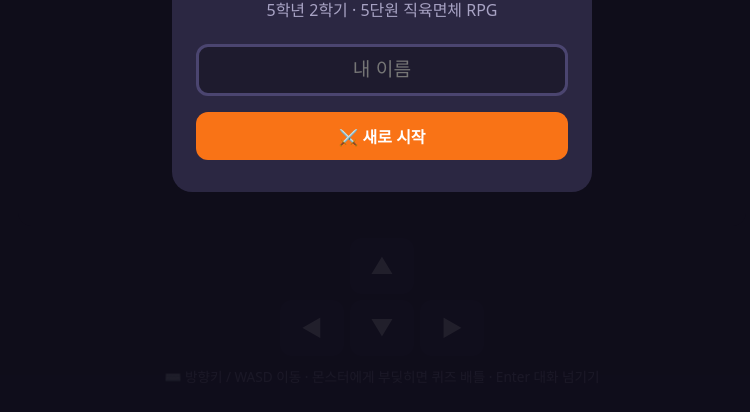
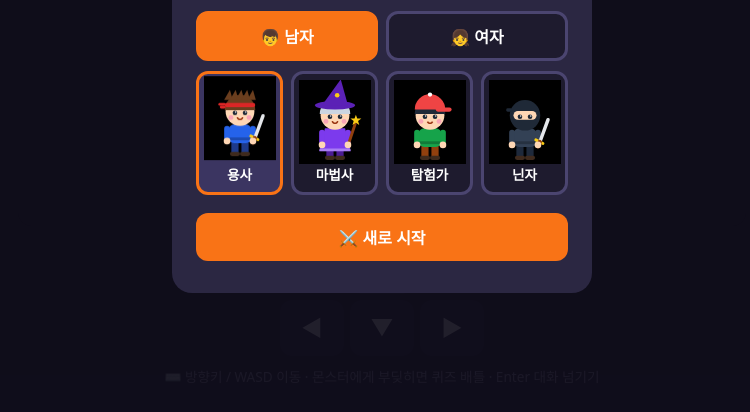
Before and after one commit to GeniusChoi118/elementary-game, a plain HTML site: page index.html in a window 1280 px wide. Shown: the part 388-800 px from the top of the page, without its empty margins (258-1008 px from the left). Drawn offline with Linux system fonts and the light colour scheme.

Commit message:
Add character selection with 4 boy and 4 girl hand-drawn characters
Co-Authored-By: Claude Opus 5.5 <noreply@anthropic.com>

```diff
--- a/index.html
+++ b/index.html
@@ -57,7 +57,7 @@
       <div class="arena">
         <div class="fighter" id="bPlayer">
           <div class="f-name" id="bPlayerName"></div>
-          <div class="f-emoji">🧒</div>
+          <canvas id="bPlayerCanvas" class="f-char" width="100" height="110"></canvas>
           <div class="bar"><div id="bPlayerHp" class="bar-fill hp"></div></div>
           <div class="bar-text" id="bPlayerHpText"></div>
         </div>
@@ -94,6 +94,11 @@
       <h1>큐브 왕국 모험</h1>
       <p class="sub">5학년 2학기 · 5단원 직육면체 RPG</p>
       <input id="nameInput" maxlength="8" placeholder="내 이름" autocomplete="off">
+      <div class="gender-tabs">
+        <button class="tab active" data-g="male">👦 남자</button>
+        <button class="tab" data-g="female">👧 여자</button>
+      </div>
+      <div class="char-grid" id="charGrid"></div>
       <div class="title-btns">
         <button id="newBtn">⚔️ 새로 시작</button>
         <button id="continueBtn" class="secondary hidden">▶ 이어하기</button>
@@ -115,6 +120,7 @@
   </div>
 
   <script src="js/questions.js"></script>
+  <script src="js/characters.js"></script>
   <script src="js/game.js"></script>
 </body>
 </html>
--- /dev/null
+++ b/js/characters.js
@@ -0,0 +1,155 @@
+// =====================================================
+//  캐릭터 - 남자 4명, 여자 4명 (캔버스에 직접 그려요)
+// =====================================================
+const CHARACTERS = {
+  male: [
+    { id: "m1", name: "용사", hair: "spiky", hairColor: "#6b3e1e", shirt: "#2563eb", pants: "#1e3a8a", acc: "headband", accColor: "#dc2626", item: "sword" },
+    { id: "m2", name: "마법사", hair: "short", hairColor: "#cbd5e1", shirt: "#7c3aed", pants: "#4c1d95", dress: true, acc: "wizardHat", accColor: "#5b21b6", item: "wand" },
+    { id: "m3", name: "탐험가", hair: "short", hairColor: "#1f2937", shirt: "#16a34a", pants: "#92400e", acc: "cap", accColor: "#ef4444" },
+    { id: "m4", name: "닌자", hair: "none", shirt: "#334155", pants: "#1e293b", acc: "hood", accColor: "#1f2937", item: "sword" },
+  ],
+  female: [
+    { id: "f1", name: "기사", hair: "long", hairColor: "#facc15", shirt: "#dc2626", pants: "#7f1d1d", acc: "headband", accColor: "#f8fafc", item: "sword" },
+    { id: "f2", name: "마법사", hair: "long", hairColor: "#ec4899", shirt: "#a855f7", pants: "#6b21a8", dress: true, acc: "wizardHat", accColor: "#db2777", item: "wand" },
+    { id: "f3", name: "탐험가", hair: "ponytail", hairColor: "#92400e", shirt: "#f97316", pants: "#1e3a8a", acc: "bow", accColor: "#ef4444" },
+    { id: "f4", name: "공주", hair: "pigtails", hairColor: "#111827", shirt: "#38bdf8", pants: "#0369a1", dress: true, acc: "crown", accColor: "#facc15" },
+  ],
+};
+const CHAR_LIST = [...CHARACTERS.male, ...CHARACTERS.female];
+const charById = (id) => CHAR_LIST.find((c) => c.id === id) || CHAR_LIST[0];
+
+// (x, y) = 발 가운데, size = 키(px). opts: { flip: 왼쪽 보기, walk: 0~1 걷는 동작 }
+function drawCharacter(ctx, x, y, size, c, opts = {}) {
+  const u = size / 50;
+  const skin = c.skin || "#ffd7b5";
+  const step = opts.walk ? Math.sin(opts.walk * Math.PI * 2) * 2.5 : 0;
+
+  ctx.save();
+  ctx.translate(x, y);
+  if (opts.flip) ctx.scale(-1, 1);
+  ctx.scale(u, u);
+
+  const circle = (cx, cy, r, col) => { ctx.fillStyle = col; ctx.beginPath(); ctx.arc(cx, cy, r, 0, Math.PI * 2); ctx.fill(); };
+  const rr = (rx, ry, w, h, r, col) => {
+    ctx.fillStyle = col;
+    ctx.beginPath();
+    if (ctx.roundRect) ctx.roundRect(rx, ry, w, h, r); else ctx.rect(rx, ry, w, h);
+    ctx.fill();
+  };
+  const poly = (pts, col) => {
+    ctx.fillStyle = col;
+    ctx.beginPath();
+    pts.forEach(([px, py], i) => (i ? ctx.lineTo(px, py) : ctx.moveTo(px, py)));
+    ctx.closePath();
+    ctx.fill();
+  };
+  const line = (x1, y1, x2, y2, w, col) => {
+    ctx.strokeStyle = col; ctx.lineWidth = w; ctx.lineCap = "round";
+    ctx.beginPath(); ctx.moveTo(x1, y1); ctx.lineTo(x2, y2); ctx.stroke();
+  };
+  const hairCap = () => { ctx.fillStyle = c.hairColor; ctx.beginPath(); ctx.arc(0, -32, 10.6, Math.PI, 0); ctx.fill(); };
+
+  // ----- 뒷머리 -----
+  if (c.hair === "long") rr(-11, -34, 22, 22, 6, c.hairColor);
+  if (c.hair === "ponytail") { circle(-11, -30, 5, c.hairColor); rr(-15, -30, 6, 14, 3, c.hairColor); }
+
+  // ----- 다리 -----
+  const liftL = Math.max(0, step), liftR = Math.max(0, -step);
+  rr(-6, -11, 5, 10 - liftL, 2, c.pants);
+  rr(1, -11, 5, 10 - liftR, 2, c.pants);
+  rr(-7, -3 - liftL, 7, 3, 1.5, "#3f2a1d");
+  rr(0, -3 - liftR, 7, 3, 1.5, "#3f2a1d");
+
+  // ----- 몸 -----
+  if (c.dress) {
+    poly([[-7, -22], [7, -22], [11, -6], [-11, -6]], c.shirt);
+    rr(-11, -8, 22, 2, 1, "rgba(255,255,255,0.35)");
+  } else {
+    rr(-8, -22, 16, 13, 4, c.shirt);
+    rr(-8, -13, 16, 2, 0, "rgba(0,0,0,0.25)");
+  }
+
+  // ----- 팔 -----
+  rr(-11, -21, 4, 10, 2, c.shirt);
+  rr(7, -21, 4, 10, 2, c.shirt);
+  circle(-9, -10.5, 2.3, skin);
+
+  // ----- 들고 있는 것 -----
+  if (c.item === "sword") {
+    line(10.5, -13, 16, -28, 2.4, "#e5e7eb");
+    line(7.5, -14, 12.5, -11.5, 2, "#facc15");
+    line(9, -9.5, 10.3, -12.5, 3, "#92400e");
+  } else if (c.item === "wand") {
+    line(9, -10, 14, -25, 2, "#92400e");
+    const sx = 14.5, sy = -27.5;
+    const star = [];
+    for (let i = 0; i < 10; i++) {
+      const r = i % 2 ? 1.6 : 4;
+      const a = -Math.PI / 2 + (i * Math.PI) / 5;
+      star.push([sx + Math.cos(a) * r, sy + Math.sin(a) * r]);
+    }
+    poly(star, "#facc15");
+  }
+  circle(9, -10.5, 2.3, skin);
+
+  // ----- 머리 -----
+  circle(0, -31, 10, skin);
+
+  if (c.acc === "hood") {
+    circle(0, -31, 10.6, c.accColor);
+    rr(-8, -34, 16, 6, 3, skin);
+    rr(-13, -36, 4, 2.5, 1, c.accColor);
+  } else {
+    if (c.hair === "short" || c.hair === "ponytail") hairCap();
+    if (c.hair === "spiky") {
+      hairCap();
+      for (let i = -2; i <= 2; i++) poly([[i * 4 - 3, -39], [i * 4 + 3, -39], [i * 4 + 1, -46]], c.hairColor);
+    }
+    if (c.hair === "long") { hairCap(); rr(-11, -33, 4, 15, 2, c.hairColor); rr(7, -33, 4, 15, 2, c.hairColor); }
+    if (c.hair === "pigtails") { hairCap(); circle(-12.5, -28, 5, c.hairColor); circle(12.5, -28, 5, c.hairColor); }
+  }
+
+  // ----- 얼굴 -----
+  circle(-3.5, -30, 1.6, "#1f2937");
+  circle(3.5, -30, 1.6, "#1f2937");
+  circle(-3, -30.6, 0.5, "#ffffff");
+  circle(4, -30.6, 0.5, "#ffffff");
+  if (c.acc !== "hood") {
+    circle(-6.3, -26.8, 1.7, "rgba(244,114,182,0.5)");
+    circle(6.3, -26.8, 1.7, "rgba(244,114,182,0.5)");
+    ctx.strokeStyle = "#9a3412"; ctx.lineWidth = 1.1;
+    ctx.beginPath(); ctx.arc(0, -27.5, 2, 0.15 * Math.PI, 0.85 * Math.PI); ctx.stroke();
+  }
+
+  // ----- 장식 -----
+  switch (c.acc) {
+    case "headband":
+      rr(-10.6, -37, 21.2, 3, 1.5, c.accColor);
+      rr(-15, -37, 5, 2, 1, c.accColor);
+      rr(-14, -35, 4, 2, 1, c.accColor);
+      break;
+    case "wizardHat":
+      ctx.fillStyle = c.accColor;
+      ctx.beginPath(); ctx.ellipse(0, -38, 14, 3, 0, 0, Math.PI * 2); ctx.fill();
+      poly([[-9, -38], [9, -38], [4, -56]], c.accColor);
+      circle(1.5, -45, 1.6, "#facc15");
+      break;
+    case "cap":
+      ctx.fillStyle = c.accColor;
+      ctx.beginPath(); ctx.arc(0, -35, 10.6, Math.PI, 0); ctx.fill();
+      rr(4, -36.5, 11, 3, 1.5, c.accColor);
+      circle(0, -45.4, 1.5, "#ffffff");
+      break;
+    case "crown":
+      poly([[-7, -40], [-7, -47], [-3.5, -43.5], [0, -49], [3.5, -43.5], [7, -47], [7, -40]], c.accColor);
+      circle(0, -42.5, 1.3, "#ef4444");
+      break;
+    case "bow":
+      poly([[-6, -42], [-13, -46], [-13, -38]], c.accColor);
+      poly([[-6, -42], [1, -46], [1, -38]], c.accColor);
+      circle(-6, -42, 2, "#b91c1c");
+      break;
+  }
+
+  ctx.restore();
+}
--- a/js/game.js
+++ b/js/game.js
@@ -165,9 +165,9 @@
   // =====================================================
   let P = null;
 
-  function newPlayer(name) {
+  function newPlayer(name, char) {
     return {
-      name, x: START.x, y: START.y, hp: 100, maxHp: 100, lv: 1, xp: 0,
+      name, char, x: START.x, y: START.y, hp: 100, maxHp: 100, lv: 1, xp: 0,
       coins: 30, potions: 1, hints: 1,
       pieces: { forest: false, cave: false, desert: false, garden: false },
       bossDefeated: false, correct: 0, total: 0,
@@ -549,7 +549,7 @@
     ents.push({ y: py, draw: () => {
       const [cx, cy] = toS(px, py);
       shadow(cx, cy + 18, 14);
-      drawEmoji("🧒", cx, cy - (mover.moving ? Math.abs(Math.sin(k * Math.PI)) * 4 : 0), 36, mover.face < 0);
+      drawCharacter(ctx, cx, cy + 21, 46, charById(P.char), { flip: mover.face < 0, walk: mover.moving ? k : 0 });
     } });
 
     ents.sort((a, b) => a.y - b.y).forEach((e) => e.draw());
@@ -568,6 +568,9 @@
     $("bMonEmoji").textContent = m.emoji;
     $("bMonName").textContent = (m.type === "normal" ? "" : "👑 ") + m.name;
     $("bPlayerName").textContent = `${P.name} Lv.${P.lv}`;
+    const bc = $("bPlayerCanvas"), bctx = bc.getContext("2d");
+    bctx.clearRect(0, 0, bc.width, bc.height);
+    drawCharacter(bctx, 50, 106, 96, charById(P.char));
     $("bCombo").textContent = `⚔️ ${m.name}이(가) 나타났다!`;
     updateBattleBars();
     nextQuestion();
@@ -653,7 +656,7 @@
     } else {
       battle.combo = 0;
       P.hp = Math.max(0, P.hp - m.dmg);
-      replay($("bPlayer").querySelector(".f-emoji"), "hit");
+      replay($("bPlayerCanvas"), "hit");
       replay($("battle"), "flash");
       floatText("bPlayer", `-${m.dmg}`, "bad");
       comboEl.textContent = `💥 ${m.name}의 반격!`;
@@ -786,7 +789,7 @@
   $("restartBtn").addEventListener("click", () => {
     if (!confirm("처음부터 다시 시작할까요? 지금 기록은 지워져요.")) return;
     $("ending").classList.add("hidden");
-    startNew(P.name);
+    startNew(P.name, P.char);
   });
 
   // =====================================================
@@ -807,12 +810,44 @@
     onStepDone();
     save();
   }
-  function startNew(name) {
-    begin(newPlayer(name));
+  function startNew(name, char) {
+    begin(newPlayer(name, char));
     introTalk();
   }
 
+  // ----- 캐릭터 고르기 -----
+  let selectedChar = "m1";
+  let gender = "male";
+  function renderCharGrid() {
+    document.querySelectorAll(".tab").forEach((t) => t.classList.toggle("active", t.dataset.g === gender));
+    const grid = $("charGrid");
+    grid.innerHTML = "";
+    CHARACTERS[gender].forEach((c) => {
+      const card = document.createElement("button");
+      card.className = "char-card" + (c.id === selectedChar ? " selected" : "");
+      const cv = document.createElement("canvas");
+      cv.width = 72; cv.height = 84;
+      drawCharacter(cv.getContext("2d"), 36, 80, 72, c);
+      const label = document.createElement("span");
+      label.textContent = c.name;
+      card.appendChild(cv);
+      card.appendChild(label);
+      card.addEventListener("click", () => { selectedChar = c.id; renderCharGrid(); });
+      grid.appendChild(card);
+    });
+  }
+  document.querySelectorAll(".tab").forEach((t) => t.addEventListener("click", () => {
+    gender = t.dataset.g;
+    if (!CHARACTERS[gender].some((c) => c.id === selectedChar)) selectedChar = CHARACTERS[gender][0].id;
+    renderCharGrid();
+  }));
+
   const saved = loadSave();
+  if (saved && saved.char) {
+    selectedChar = charById(saved.char).id;
+    gender = selectedChar.startsWith("f") ? "female" : "male";
+  }
+  renderCharGrid();
   if (saved) {
     $("continueBtn").classList.remove("hidden");
     $("continueBtn").textContent = `▶ 이어하기 (${saved.name} Lv.${saved.lv})`;
@@ -821,10 +856,10 @@
   $("newBtn").addEventListener("click", () => {
     const name = $("nameInput").value.trim() || "용사";
     if (saved && !confirm("새로 시작하면 이어하기 기록이 지워져요. 괜찮나요?")) return;
-    startNew(name);
+    startNew(name, selectedChar);
   });
   $("continueBtn").addEventListener("click", () => {
-    const p = { ...newPlayer(saved.name), ...saved };
+    const p = { ...newPlayer(saved.name), ...saved, char: selectedChar };
     if (!WALKABLE.has(buildMap()[p.y]?.[p.x] ?? "")) { p.x = START.x; p.y = START.y; }
     begin(p);
     say("촌장 할아버지", `다시 왔구나, ${escapeHtml(p.name)}! 큐브 조각 ${pieceCount()} / 4개를 모았단다.`);
--- a/style.css
+++ b/style.css
@@ -157,6 +157,26 @@ canvas { width: 100%; height: auto; display: block; image-rendering: pixelated;
 #nameInput:focus { outline: none; border-color: var(--primary); }
 .title-btns { display: flex; flex-direction: column; gap: 10px; }
 
+/* 캐릭터 고르기 */
+.gender-tabs { display: flex; gap: 8px; margin-bottom: 10px; }
+.tab { flex: 1; background: #1e1b2e; border: 3px solid #4b4570; padding: 10px; }
+.tab:hover:not(:disabled) { background: #3b3561; }
+.tab.active { background: var(--primary); border-color: var(--primary); }
+.char-grid { display: grid; grid-template-columns: repeat(4, 1fr); gap: 8px; margin-bottom: 18px; }
+.char-card {
+  display: flex; flex-direction: column; align-items: center;
+  padding: 6px 2px 8px;
+  background: #1e1b2e;
+  border: 3px solid #4b4570;
+  font-size: 0.85rem;
+}
+.char-card canvas { width: 100%; max-width: 72px; height: auto; }
+.char-card:hover:not(:disabled) { background: #3b3561; }
+.char-card.selected { border-color: var(--primary); background: #3b3561; }
+.char-card.selected canvas { animation: hop 0.6s ease-in-out infinite; }
+@keyframes hop { 50% { transform: translateY(-5px); } }
+.f-char { width: 100px; height: 110px; }
+
 /* ===== 배틀 ===== */
 .battle-box { width: 100%; max-width: 620px; margin: auto; }
 .arena {
```
